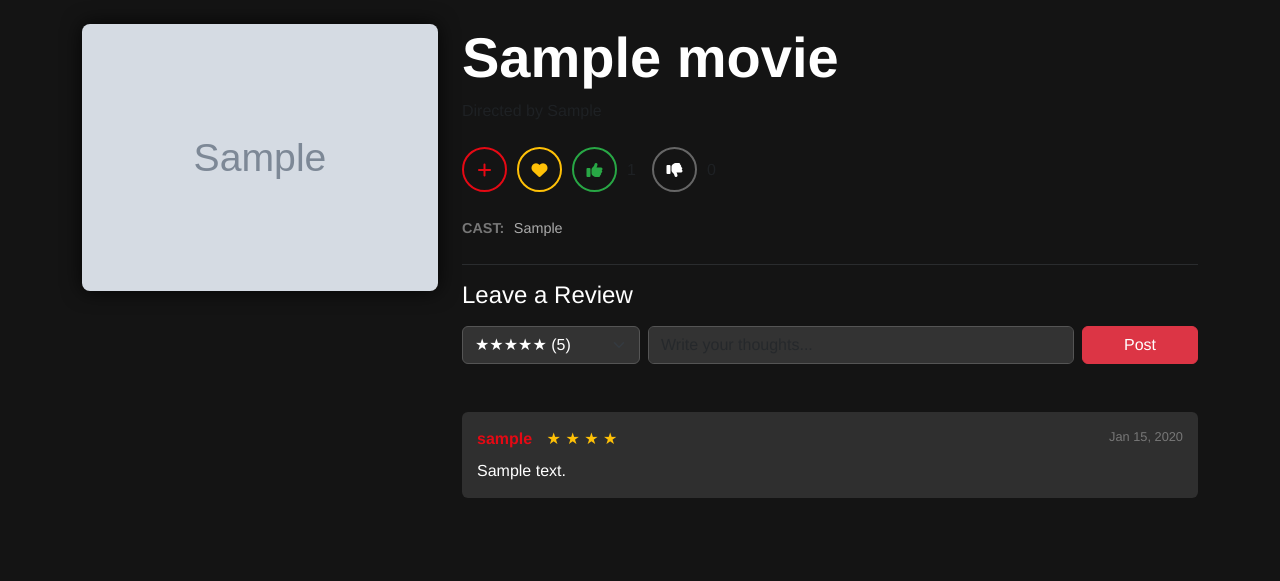
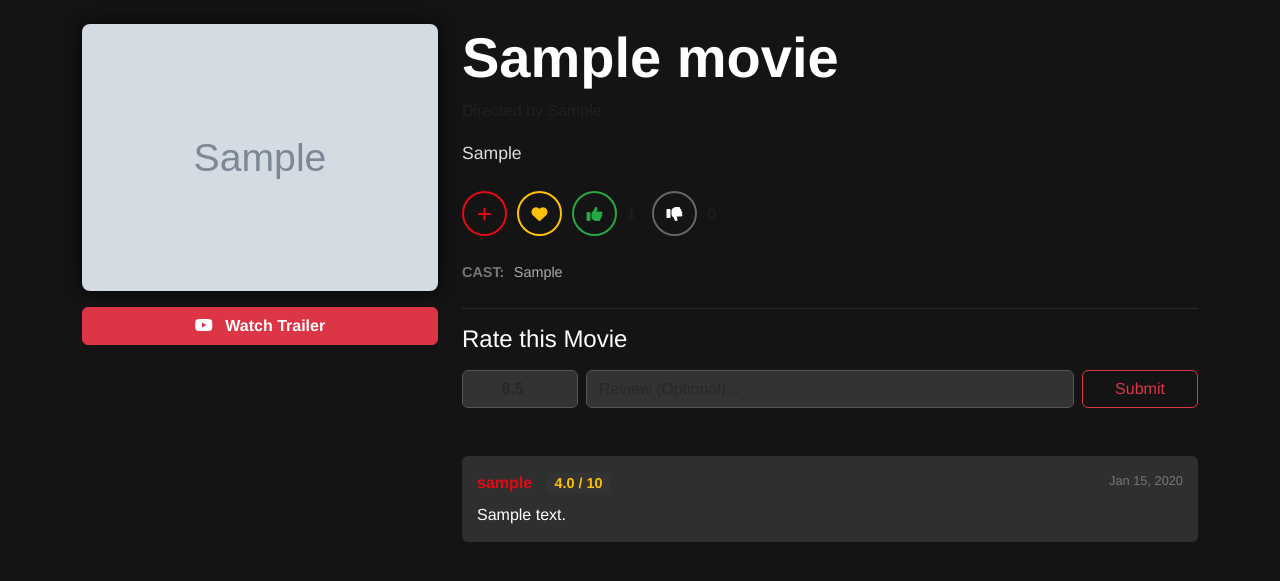
Before and after one commit to arjunrejilk-svg/movie-recommender, a Django app: page /movie/1/ in a window 1280 px wide. Shown: the part 62-643 px from the top of the page. Run offline with Django 5.2, Linux system fonts and the light colour scheme; a user stored in the database is signed in; tables that the repository leaves empty hold one stand-in row (values such as "Sample post"); grey boxes marked "Sample" are stand-in pictures.

Commit message:
Restored trailer, description and old rating style

```diff
--- a/core/templates/movie_detail.html
+++ b/core/templates/movie_detail.html
@@ -10,6 +10,7 @@
     <style>
         body { background-color: #141414; color: white; font-family: 'Helvetica Neue', Helvetica, Arial, sans-serif; }
         .navbar-brand { font-weight: bold; color: #e50914 !important; font-size: 1.5rem; }
+
         .btn-icon { background: transparent; border: 2px solid #666; color: white; border-radius: 50%; width: 45px; height: 45px; display: inline-flex; align-items: center; justify-content: center; transition: all 0.3s; margin-right: 10px; text-decoration: none; }
         .btn-icon:hover { border-color: white; transform: scale(1.1); color: white; }
         .btn-icon.active-watch { border-color: #e50914; color: #e50914; }
@@ -25,7 +26,7 @@
         .review-box { background-color: #2f2f2f; padding: 15px; border-radius: 6px; margin-bottom: 15px; }
         .review-user { font-weight: bold; color: #e50914; margin-right: 10px; }
         .review-date { color: #777; font-size: 0.8rem; }
-        .star-rating { color: #ffc107; }
+        .rating-badge { background-color: #333; padding: 2px 8px; border-radius: 4px; font-weight: bold; color: #ffc107; font-size: 0.9rem; }
 
         /* RELATED MOVIES CARD STYLE */
         .movie-card { background-color: #2f2f2f; border: none; transition: transform 0.3s; cursor: pointer; text-decoration: none; color: white; display: block; height: 100%; }
@@ -33,8 +34,8 @@
         .card-img-top { height: 250px; object-fit: cover; border-radius: 4px; }
         .card-body { padding: 10px; }
 
-        .form-control, .form-select { background-color: #333; border: 1px solid #555; color: white; }
-        .form-control:focus, .form-select:focus { background-color: #333; color: white; border-color: #e50914; box-shadow: none; }
+        .form-control { background-color: #333; border: 1px solid #555; color: white; }
+        .form-control:focus { background-color: #333; color: white; border-color: #e50914; box-shadow: none; }
     </style>
 </head>
 <body>
@@ -50,13 +51,21 @@
         <div class="row">
             <div class="col-md-4 mb-4">
                 <img src="{{ poster }}" class="movie-poster-lg" alt="{{ movie.title }}">
+
+                <a href="https://www.youtube.com/results?search_query={{ movie.title }}+trailer" target="_blank" class="btn btn-danger w-100 mt-3 fw-bold">
+                    <i class="fab fa-youtube me-2"></i> Watch Trailer
+                </a>
             </div>
 
             <div class="col-md-8">
                 <h1 class="display-4 fw-bold mb-2">{{ movie.title }}</h1>
-                <p class="text-muted mb-4">Directed by {{ director }}</p>
+                <p class="text-muted mb-3">Directed by {{ director }}</p>
 
-                <div class="d-flex align-items-center mb-4">
+                <p class="lead" style="font-size: 1.1rem; line-height: 1.6; color: #ddd;">
+                    {{ movie.overview|default:"No description available." }}
+                </p>
+
+                <div class="d-flex align-items-center mb-4 mt-4">
                     <a href="{% url 'toggle_watchlist' movie.tmdb_id %}" class="btn-icon {% if in_watchlist %}active-watch{% endif %}" title="Watchlist">
                         <i class="fas fa-plus"></i>
                     </a>
@@ -78,24 +87,18 @@
 
                 <hr class="border-secondary">
 
-                <h4 class="mb-3">Leave a Review</h4>
+                <h4 class="mb-3">Rate this Movie</h4>
                 <form method="POST" class="mb-5">
                     {% csrf_token %}
                     <div class="row g-2">
-                        <div class="col-md-3">
-                            <select name="rating" class="form-select" required>
-                                <option value="5">★★★★★ (5)</option>
-                                <option value="4">★★★★☆ (4)</option>
-                                <option value="3">★★★☆☆ (3)</option>
-                                <option value="2">★★☆☆☆ (2)</option>
-                                <option value="1">★☆☆☆☆ (1)</option>
-                            </select>
+                        <div class="col-md-2">
+                            <input type="number" name="rating" step="0.1" min="0" max="10" class="form-control text-center fw-bold" placeholder="8.5" required>
                         </div>
-                        <div class="col-md-7">
-                            <input type="text" name="review_text" class="form-control" placeholder="Write your thoughts..." required autocomplete="off">
+                        <div class="col-md-8">
+                            <input type="text" name="review_text" class="form-control" placeholder="Review (Optional)..." autocomplete="off">
                         </div>
                         <div class="col-md-2">
-                            <button type="submit" class="btn btn-danger w-100">Post</button>
+                            <button type="submit" class="btn btn-outline-danger w-100">Submit</button>
                         </div>
                     </div>
                 </form>
@@ -104,19 +107,15 @@
                 <div class="review-box">
                     <div>
                         <span class="review-user">{{ review.user.username }}</span>
-                        <span class="star-rating">
-                            {% if review.rating >= 1 %}★{% endif %}
-                            {% if review.rating >= 2 %}★{% endif %}
-                            {% if review.rating >= 3 %}★{% endif %}
-                            {% if review.rating >= 4 %}★{% endif %}
-                            {% if review.rating == 5 %}★{% endif %}
-                        </span>
+                        <span class="rating-badge">{{ review.rating }} / 10</span>
                         <span class="float-end review-date">{{ review.created_at|date:"M d, Y" }}</span>
                     </div>
+                    {% if review.text %}
                     <p class="mt-2 mb-0 text-white">{{ review.text }}</p>
+                    {% endif %}
                 </div>
                 {% empty %}
-                <p class="text-muted">No reviews yet. Be the first to review!</p>
+                <p class="text-muted">No reviews yet.</p>
                 {% endfor %}
             </div>
         </div>
--- a/core/views.py
+++ b/core/views.py
@@ -421,55 +421,52 @@ def index(request):
         'user': request.user
     })
 
-# --- 7. MOVIE DETAIL PAGE (Updated with Related Movies) ---
+# --- 7. MOVIE DETAIL PAGE (Fixed: Rating, Optional Text, Mixed Recommendations) ---
 
 
 @login_required
 def movie_detail(request, movie_id):
     movie = get_object_or_404(Movie, tmdb_id=movie_id)
 
-    # Handle Review Submission
+    # Handle Review Submission (Fixed: Text is optional)
     if request.method == 'POST' and 'rating' in request.POST:
+        # Defaults to empty if nothing typed
+        text_content = request.POST.get('review_text', '')
         Review.objects.create(
             user=request.user,
             movie=movie,
             rating=float(request.POST['rating']),
-            text=request.POST['review_text']
+            text=text_content
         )
         return redirect('movie_detail', movie_id=movie_id)
 
     # Get basic data
     poster, director, cast = get_movie_data(movie)
 
-    # --- LOGIC: RELATED MOVIES (Mixed Language & Same Genre) ---
+    # --- LOGIC: RELATED MOVIES (Genre-Based, Mixed Languages) ---
     related_movies = []
     try:
-        # 1. Find the current movie in our Dataframe
         if new_df is not None:
-            # Try to match by ID first, then title
             movie_in_df = new_df[new_df['id'] == int(movie_id)]
 
             if not movie_in_df.empty:
-                # 2. Extract Genres (tags)
+                # Get Genres
                 current_tags = str(movie_in_df.iloc[0]['tags']).lower()
                 common_genres = ['action', 'adventure', 'animation', 'comedy', 'crime', 'documentary', 'drama', 'family',
                                  'fantasy', 'history', 'horror', 'music', 'mystery', 'romance', 'science fiction', 'thriller', 'war', 'western']
-
-                # Find which genres this movie has
                 found_genres = [g for g in common_genres if g in current_tags]
 
                 if found_genres:
-                    # 3. Filter for ANY movie with the same genres
+                    # Filter: Match Genre (ANY Language allowed)
                     genre_regex = '|'.join(found_genres)
                     condition = new_df['tags'].str.contains(
                         genre_regex, case=False, na=False)
 
-                    # Exclude the current movie itself
+                    # Exclude current movie
                     related_df = new_df[condition & (
                         new_df['id'] != int(movie_id))]
 
-                    # 4. RANDOM SAMPLE (This ensures the "Mix of Languages")
-                    # We don't sort by similarity here, we Shuffle to get diversity.
+                    # Random Sample (Mixes Hollywood, Bollywood, etc.)
                     if not related_df.empty:
                         samples = related_df.sample(n=min(6, len(related_df)))
                         for _, row in samples.iterrows():
@@ -485,7 +482,7 @@ def movie_detail(request, movie_id):
         'poster': poster,
         'director': director,
         'cast': cast,
-        'related_movies': related_movies,  # <--- Passing the new list here
+        'related_movies': related_movies,
         'in_watchlist': Watchlist.objects.filter(user=request.user, movie=movie).exists(),
         'in_favorites': Favorite.objects.filter(user=request.user, movie=movie).exists(),
         'reviews': Review.objects.filter(movie=movie).order_by('-created_at'),
```
Also changed, not shown: 1 other file.
